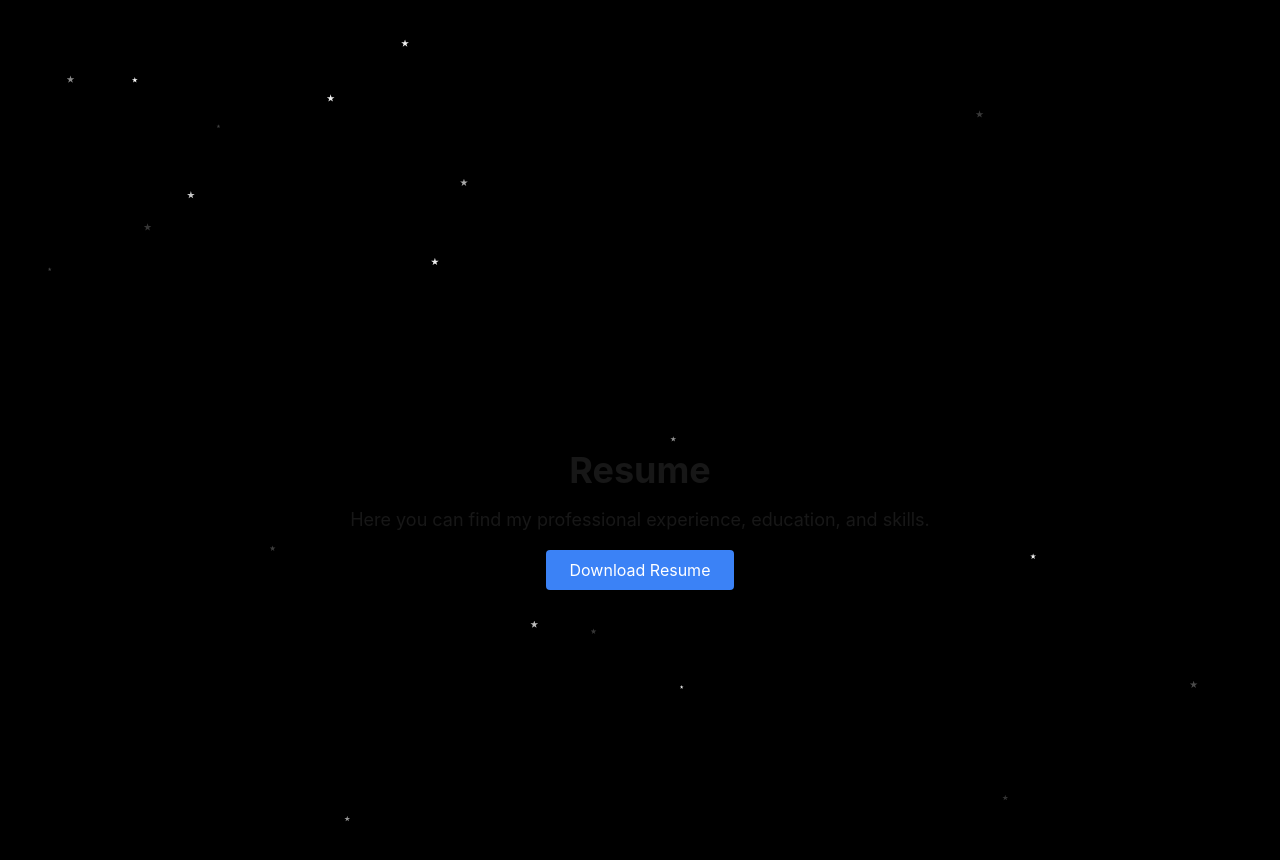
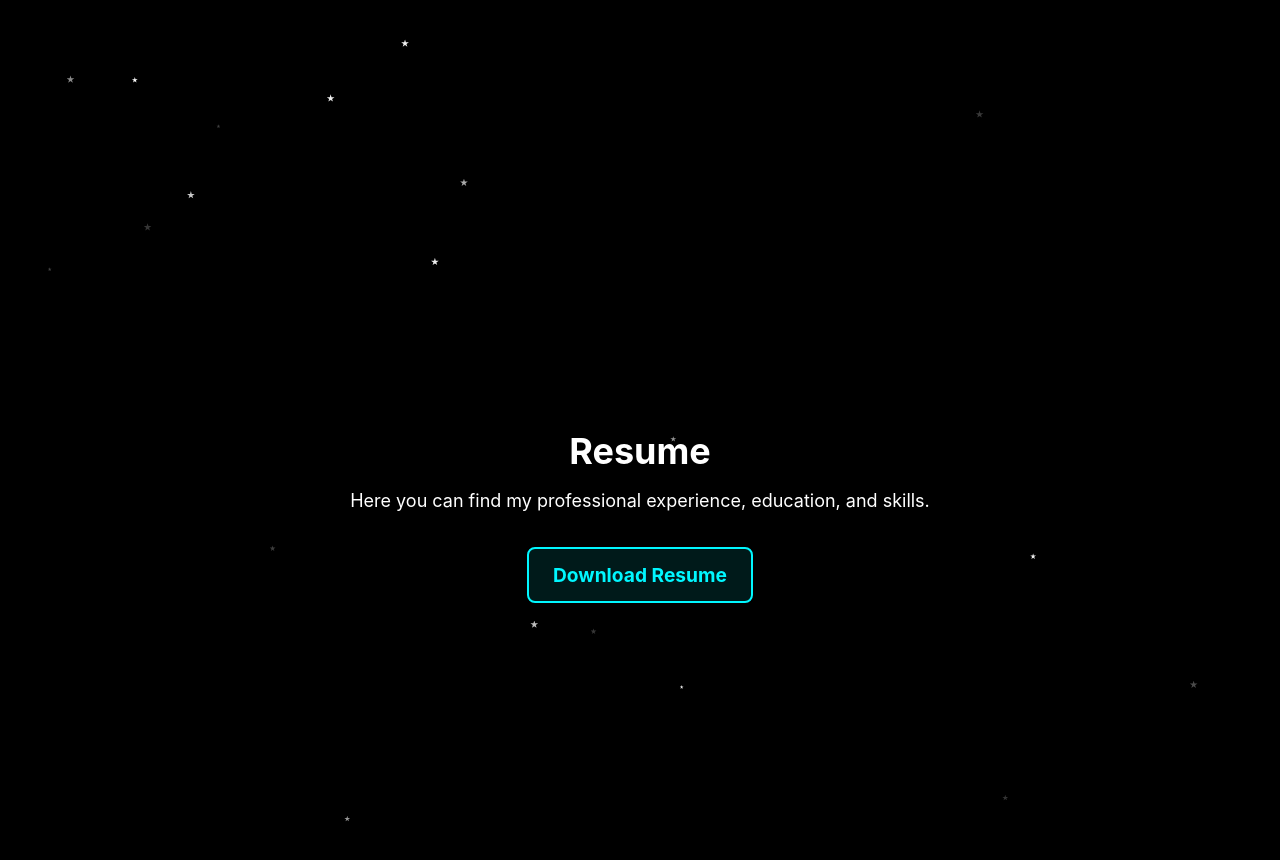
Before and after one commit to Bkhamilton/hamilton-portfolio, a Next.js app: page / in a window 1280 px wide. Shown: the part 3080-3940 px from the top of the page. Built offline with nearby package versions, Linux system fonts and the light colour scheme.

Commit message:
added shooting star effect to the Resume component on button hover

```diff
--- /dev/null
+++ b/components/Resume/Resume.css
@@ -0,0 +1,140 @@
+.resume-section {
+    position: relative;
+    height: 100vh;
+    width: 100%;
+    color: white;
+    overflow: hidden;
+}
+
+.holographic-button {
+    display: inline-block;
+    padding: 12px 24px;
+    font-size: 1.2rem;
+    font-weight: bold;
+    color: #00f7ff;
+    background: rgba(0, 247, 255, 0.1);
+    border: 2px solid #00f7ff;
+    border-radius: 8px;
+    text-decoration: none;
+    position: relative;
+    overflow: hidden;
+    transition: all 0.3s ease;
+    z-index: 40;
+}
+
+.holographic-button::before {
+    content: '';
+    position: absolute;
+    top: 50%;
+    left: 50%;
+    width: 300%;
+    height: 300%;
+    background: radial-gradient(circle, rgba(0, 247, 255, 0.4), transparent);
+    transform: translate(-50%, -50%);
+    opacity: 0;
+    transition: opacity 0.3s ease;
+}
+
+.holographic-button:hover::before {
+    opacity: 1;
+}
+
+.holographic-button:hover {
+    background: rgba(0, 247, 255, 0.2);
+    box-shadow: 0 0 15px #00f7ff, 0 0 20px #00f7ff;
+}
+
+.shooting-stars {
+    position: absolute;
+    top: 0;
+    left: 0;
+    width: 100%;
+    height: 100%;
+    pointer-events: none; /* Prevent interaction with stars */
+    z-index: 1; /* Ensure stars are above other content */
+}
+
+.shoot-star {
+    position: absolute;
+    top: 0;
+    left: 0;
+    width: 4px;
+    height: 4px;
+    background: #fff;
+    border-radius: 50%;
+    box-shadow: 0 0 0 4px rgba(255, 255, 255, 0.1),
+                0 0 0 8px rgba(255, 255, 255, 0.1),
+                0 0 20px rgba(255, 255, 255, 0.1);
+    animation: animate 3s linear forwards; /* Use forwards to keep the final state */
+    opacity: 1; /* Ensure stars are visible initially */
+}
+
+.shoot-star::before {
+    content: '';
+    position: absolute;
+    top: 50%;
+    transform: translateY(-50%);
+    width: 300px;
+    height: 1px;
+    background: linear-gradient(90deg, #fff, transparent);
+}
+
+@keyframes animate {
+    0% {
+        transform: rotate(315deg) translateX(0);
+        opacity: 1;
+    }
+    70% {
+        opacity: 1;
+    }
+    100% {
+        transform: rotate(315deg) translateX(-1000px);
+        opacity: 0;
+    }
+}
+
+/* Individual Star Positions and Delays */
+.star-1 {
+    top: 10%;
+    right: 10%;
+    left: initial;
+    opacity: 0;
+    animation-delay: 0s;
+    animation-duration: 1.5s;
+}
+
+.star-2 {
+    top: 30%;
+    right: 5%;
+    left: initial;
+    opacity: 0;
+    animation-delay: 0.2s;
+    animation-duration: 1.5s;
+}
+
+.star-3 {
+    top: 30%;
+    right: 50%;
+    left: initial;
+    opacity: 0;
+    animation-delay: 1s;
+    animation-duration: 1.5s;
+}
+
+.star-4 {
+    top: 50%;
+    right: 90%;
+    left: initial;
+    opacity: 0;
+    animation-delay: 0.6s;
+    animation-duration: 1.5s;
+}
+
+.star-5 {
+    top: 70%;
+    right: 20%;
+    left: initial;
+    opacity: 0;
+    animation-delay: 1.4s;
+    animation-duration: 1.5s;
+}
--- a/components/Resume/Resume.tsx
+++ b/components/Resume/Resume.tsx
@@ -1,22 +1,39 @@
-import React from 'react';
+'use client';
+import React, { useState } from 'react';
+import './Resume.css'; // Create a CSS file for the styles
 
 const Resume = () => {
+    const [isHovered, setIsHovered] = useState(false);
+
     return (
-        <section className="h-screen flex items-center justify-center w-full">
+        <section
+            className="resume-section"
+        >
             <div className="text-center">
                 <h2 className="text-4xl font-bold mb-4">Resume</h2>
-                <p className="text-lg">
+                <p className="text-lg mb-8">
                     Here you can find my professional experience, education, and skills.
                 </p>
                 <a
                     href="/hamilton-resume.pdf"
-                    className="mt-4 inline-block px-6 py-2 bg-blue-500 text-white rounded hover:bg-blue-600"
+                    className="holographic-button"
                     target="_blank"
                     rel="noopener noreferrer"
+                    onMouseEnter={() => setIsHovered(true)}
+                    onMouseLeave={() => setIsHovered(false)}
                 >
                     Download Resume
                 </a>
             </div>
+
+            {/* Shooting Stars */}
+            {isHovered && (
+                <div className="shooting-stars">
+                    {[...Array(5)].map((_, index) => (
+                        <span key={index} className={`shoot-star star-${index + 1}`}></span>
+                    ))}
+                </div>
+            )}
         </section>
     );
 };
```
